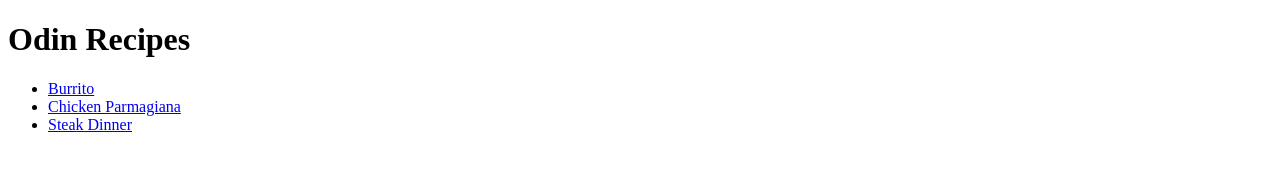
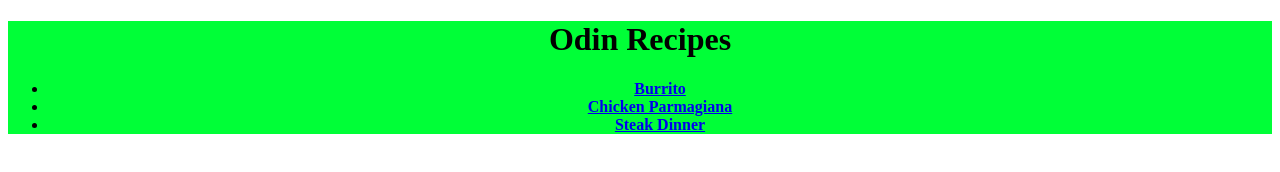
Before and after one commit to aidenscache/odin-recipes, a plain HTML site: page index.html in a window 1280 px wide. Drawn offline with Linux system fonts and the light colour scheme.

Commit message:
Added stylesheet and test classes

```diff
--- a/index.html
+++ b/index.html
@@ -5,15 +5,18 @@
     <head>
         <meta charset="UTF-8">
         <title> Odin Recipes </title>
+        <link rel="stylesheet" href="./style.css">
     </head>
 
     <body>
+    <div class="heading background">
         <h1>Odin Recipes</h1>
+
     <ul>
        <li><a href="recipes/burrito.html">Burrito</a></li>
        <li><a href="recipes/chickenparma.html">Chicken Parmagiana</a></li>
        <li><a href="recipes/steakdinner.html">Steak Dinner</a></li>
     </ul>
     </body>
-
+</div>
 </html>
--- /dev/null
+++ b/style.css
@@ -0,0 +1,10 @@
+/* External CSS Stylesheet for Recipes Page */
+
+.background {
+    background-color: rgb(0, 255, 55);
+}
+
+.heading {
+    text-align: center;
+    font-weight: bold;
+}
```
